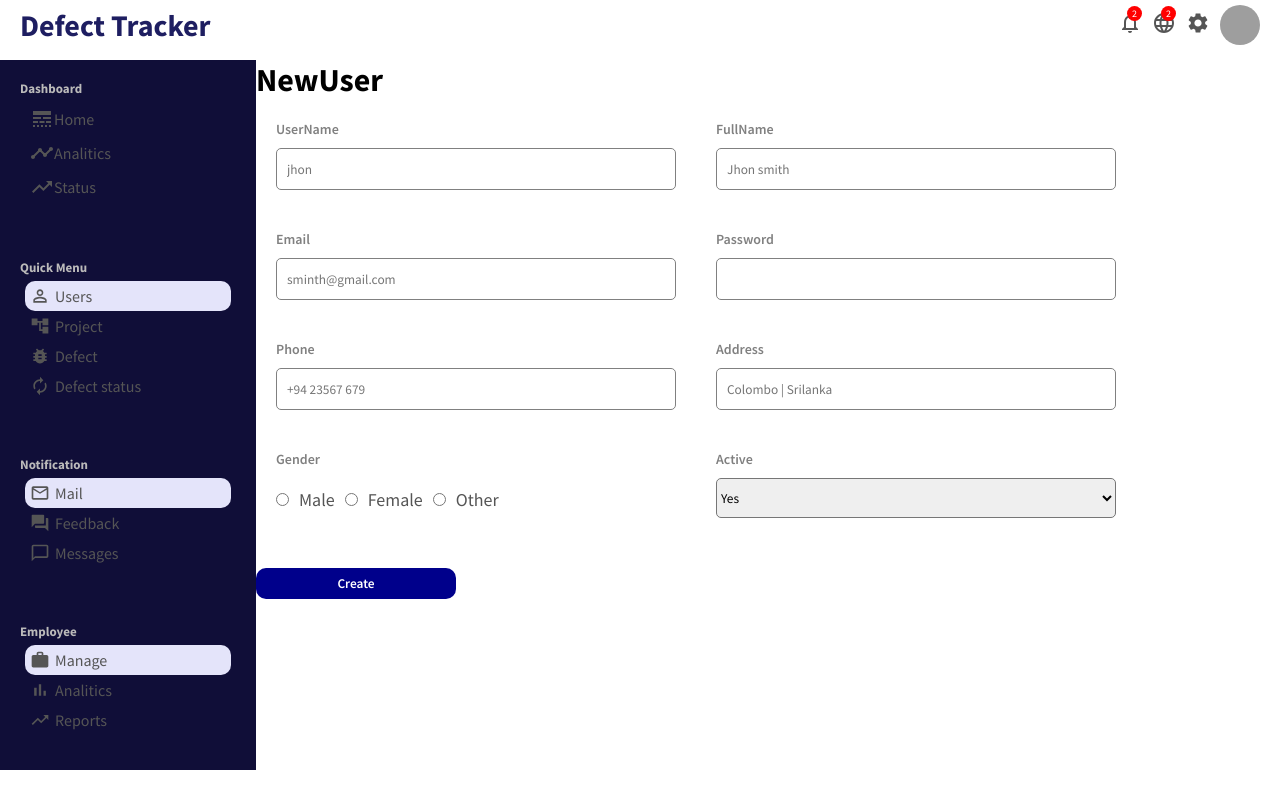
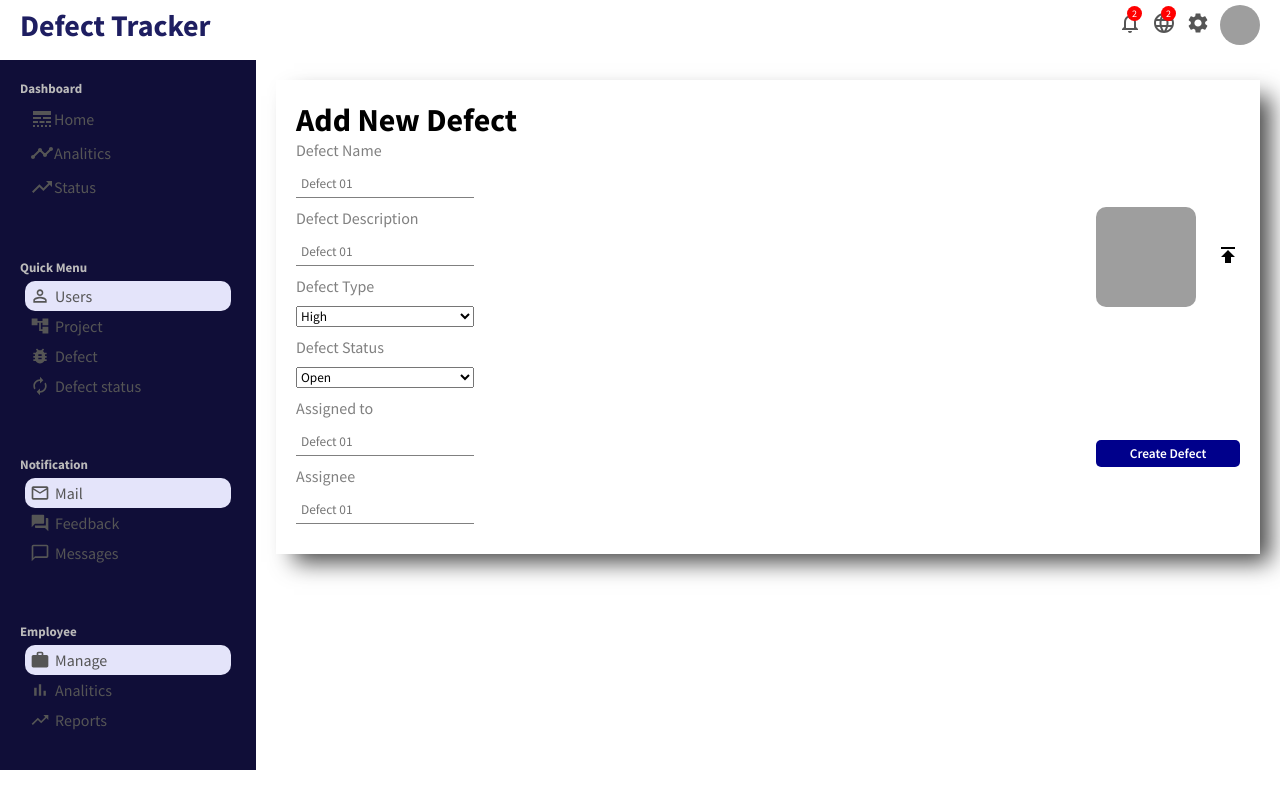
Before and after one commit to Kajanthuka/DefectTrackerFrontend, a React (Create React App) app: page /newdefect in a window 1280 px wide. Built offline with nearby package versions, Linux system fonts and the light colour scheme; grey boxes are pictures that could not be loaded.

Commit message:
Defect Add page

```diff
--- a/src/App.js
+++ b/src/App.js
@@ -13,6 +13,7 @@ import {
   Route,
 
 } from "react-router-dom";
+import NewDefect from "./pages/newDefect/NewDefect";
 
 function App() {
   return (
@@ -44,7 +45,7 @@ function App() {
               <Defect/>
             </Route>
             <Route path="/newdefect">
-              <NewUser/>
+              <NewDefect/>
             </Route>
 
         </Switch>
--- /dev/null
+++ b/src/pages/newDefect/NewDefect.jsx
@@ -0,0 +1,54 @@
+import React from 'react'
+import './newDefect.css';
+import {Publish} from '@material-ui/icons';
+
+export default function NewDefect() {
+  return (
+    <div className='newDefect'>
+        <div className="defectBottom">
+        <h1 className="defectTitle">Add New Defect </h1>
+            <form  className="defectForm">
+                <div className="defectFormLeft">
+                    <label >Defect Name</label>
+                    <input type="text"  placeholder='Defect 01'/>
+                    <label >Defect Description</label>
+                    <input type="text-box"  placeholder='Defect 01'/>
+                    <label >Defect Type</label>
+                    <select name="type" id="idType">
+                        <option value="High">High</option>
+                        <option value="Medium">Medium</option>
+                        <option value="Low">Low</option>
+                    </select>
+                    <label >Defect Status</label>
+                    <select name="status" id="idStatus">
+                    <option value="open">Open</option>
+                    <option value="fixed">Fixed</option>
+                    <option value="closed">Closed</option>
+                    <option value="re-open">Re-open</option>
+                    </select>
+                    <label >Assigned to </label>
+                    <input type="text"  placeholder='Defect 01'/>
+                    <label >Assignee </label>
+                    <input type="text"  placeholder='Defect 01'/>
+
+
+
+                </div>
+                <div className="defectFormRight">
+                    <div className="defectUpload">
+                        <img src="https://images.pexels.com/photos/2058147/pexels-photo-2058147.jpeg?cs=srgb&dl=pexels-oleg-magni-2058147.jpg&fm=jpg" alt="" className="defectUploadImg" />
+                        <label for="file" >
+                            <Publish/>
+                        </label>
+                        <input type="file" id="file" style={{display:"none"}} />
+                    </div>
+                    <button className="defectButton">Create Defect</button>
+                </div>
+            </form>
+        </div>
+
+
+
+    </div>
+  )
+}
--- /dev/null
+++ b/src/pages/newDefect/newDefect.css
@@ -0,0 +1,168 @@
+.newDefect{
+    flex: 4;
+}
+.defect{
+
+    flex: 4;
+    padding: 20px;
+
+
+}
+.defectTitleContainer{
+    display: flex;
+    align-items: center;
+    justify-content: space-between;
+
+
+}
+
+.defectAddButton{
+    width: 80px;
+    border: none;
+    padding: 5px;
+    background-color: teal;
+    color: white;
+    border-radius: 5px;
+    font-size: 16px;
+    cursor: pointer;
+
+
+
+}
+
+.defectTop{
+    display: flex;
+
+
+}
+
+.defectTopLeft, .defectTopRight{
+    flex: 1;
+
+
+}
+.defectInfoTop{
+    display: flex;
+    align-items: center;
+}
+
+.defectName{
+    font-weight: 600;
+
+
+}
+
+.defectInfoBottom{
+    margin-top: 10px;
+
+}
+
+.defectInfoItem{
+    width: 150px;
+    display: flex;
+    justify-content: space-between;
+}
+
+
+
+.defectTopRight{
+    padding: 20px;
+    margin: 20px;
+    box-shadow: 14px 12px 22px -4px rgba(0,0,0,0.73);
+    -webkit-box-shadow: 14px 12px 22px -4px rgba(0,0,0,0.73);
+    -moz-box-shadow: 14px 12px 22px -4px rgba(0,0,0,0.73);
+    padding: 20px;
+
+
+}
+
+.defectInfoImg{
+    width: 40px;
+    height: 40px;
+    border-radius: 50%;
+    object-fit:cover ;
+    margin-right: 20px;
+
+
+}
+
+.defectInfoValue{
+    font-weight: 300;
+
+}
+
+.defectBottom{
+    padding: 20px;
+    margin: 20px;
+    box-shadow: 14px 12px 22px -4px rgba(0,0,0,0.73);
+    -webkit-box-shadow: 14px 12px 22px -4px rgba(0,0,0,0.73);
+    -moz-box-shadow: 14px 12px 22px -4px rgba(0,0,0,0.73);
+    padding: 20px;
+
+
+}
+.defectForm{
+    display: flex;
+    justify-content: space-between;
+
+}
+
+.defectFormLeft{
+    display: flex;
+    flex-direction: column;
+
+}
+
+.defectFormLeft>label{
+    margin-bottom: 10px;
+    color: gray;
+
+}
+
+.defectFormLeft>input{
+    margin-bottom: 10px;
+    border: none;
+    padding: 5px;
+    border-bottom: 1px solid gray;
+
+}
+
+.defectFormLeft> select{
+    margin-bottom: 10px;
+
+}
+
+.defectUploadImg{
+    width: 100px;
+    height: 100px;
+    border-radius: 10px;
+    object-fit: cover;
+    margin-right: 20px;
+
+}
+.defectFormRight{
+    display: flex;
+    flex-direction: column;
+    justify-content: space-around;
+
+
+
+}
+
+.defectUpload{
+    display: flex;
+    align-items: center;
+
+}
+
+.defectButton{
+    border: none;
+    padding: 5px;
+    border-radius: 5px;
+    background-color: darkblue;
+    color: white;
+    font-weight: 600;
+    cursor: pointer;
+
+
+}
```
